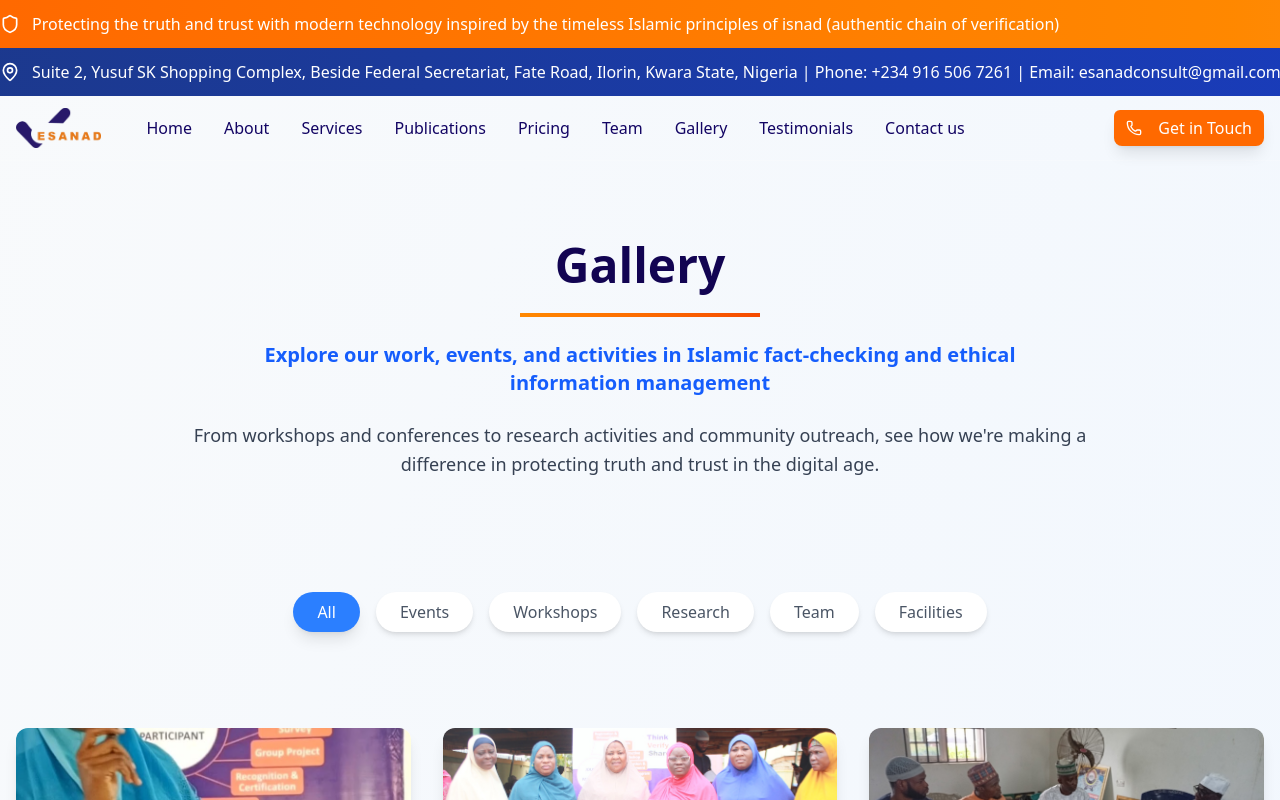
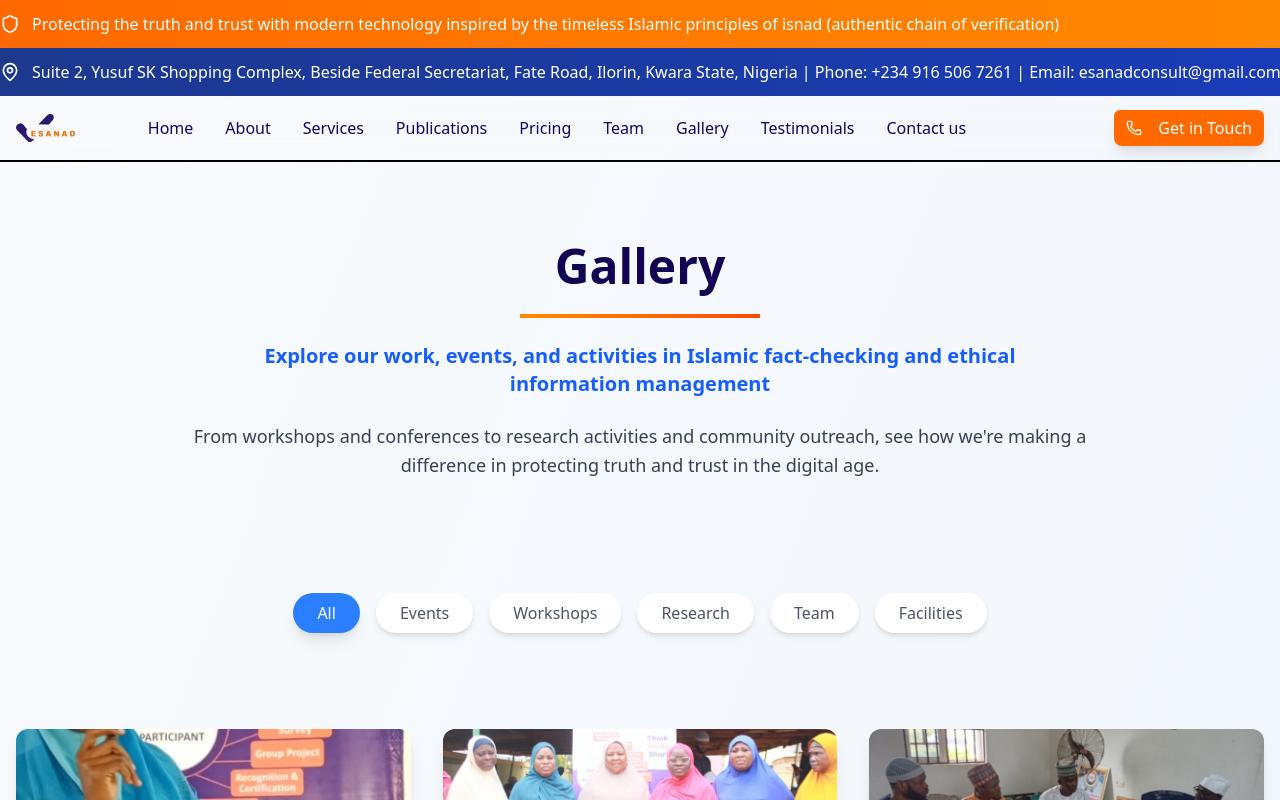
Before and after one commit to saheedkehinde/Esanad-Consult-Limited, a React (Vite) app: page /gallery in a window 1280 px wide. Shown: the top 800 px of the page. Built offline with nearby package versions, Linux system fonts and the light colour scheme.

Commit message:
feat: Improve mobile viewport

```diff
--- a/src/components/Navigation.jsx
+++ b/src/components/Navigation.jsx
@@ -63,7 +63,7 @@ const Navigation = () => {
   };
 
   return (
-    <nav className="sticky top-0 z-50 backdrop-blur-nav border-b border-white/20">
+    <nav className="sticky top-0 z-50 backdrop-blur-md border-b-2  border-orange/20 b ">
       <div className="container mx-auto px-4">
         <div className="flex items-center justify-between h-16">
 
@@ -73,13 +73,13 @@ const Navigation = () => {
   <Link
     to="/"
     onClick={() => setIsMenuOpen(false)}
-    className="flex items-center space-x-3 lg:hidden"
+    className="flex items-center space-x-3"
     aria-label="Go to homepage"
   >
     <img
       src={logo}
       alt="Esanad Consult Limited"
-      className="h-8 sm:h-9 w-auto"
+      className="h-7 sm:h-7 w-auto"
     />
   </Link>
 )}
@@ -88,13 +88,13 @@ const Navigation = () => {
 <Link
   to="/"
   onClick={() => setIsMenuOpen(false)}
-  className="hidden lg:flex items-center space-x-3 mr-4"
+  className=" lg:flex items-center space-x-3 mr-4"
   aria-label="Go to homepage"
 >
   <img
     src={logo}
     alt="Esanad Consult Limited"
-    className="h-8 sm:h-9 lg:h-10 w-auto"
+    className=" hidden h-9 sm:h-9 lg:h-10 w-auto"
   />
 </Link>
 
@@ -114,7 +114,7 @@ const Navigation = () => {
           </div>
 
           {/* Get in Touch Button */}
-          <div className="ml-30 lg:block">
+          <div className="hidden ml-30 lg:block">
             <Button
               onClick={handleGetInTouch}
               className="bg-orange-500 hover:bg-blue-600 text-white px-4 sm:px-4 py-2 rounded-b-lg sm: shadow-lg hover:shadow-xl transition-transform hover:-translate-y-1 flex items-center text-sm lg:text-base"
@@ -126,11 +126,25 @@ const Navigation = () => {
 
           {/* Mobile/Tablet Menu Button */}
           <div className="lg:hidden">
+
             <button
               onClick={() => setIsMenuOpen(!isMenuOpen)}
-              className=" text-gray-700 hover:text-blue-600 transition-colors duration-200"
+              className=" flex text-gray-700 hover:text-blue-600 transition-colors duration-200"
             >
-              {isMenuOpen ? <X className="w-3 h-3" /> : <Menu className="w-6 h-6" />}
+
+  <Link
+  to="/"
+
+  className=" flex  mr-76 "
+  aria-label="Go to homepage"
+>
+  {isMenuOpen ? <img
+    src={logo}
+    alt="Esanad Consult Limited"
+    className=" h-8 w-auto"
+  /> : null}
+</Link>
+              {isMenuOpen ? <X className="w-10 h-10" /> : <Menu className="w-7 h-7" />}
             </button>
           </div>
         </div>
```
